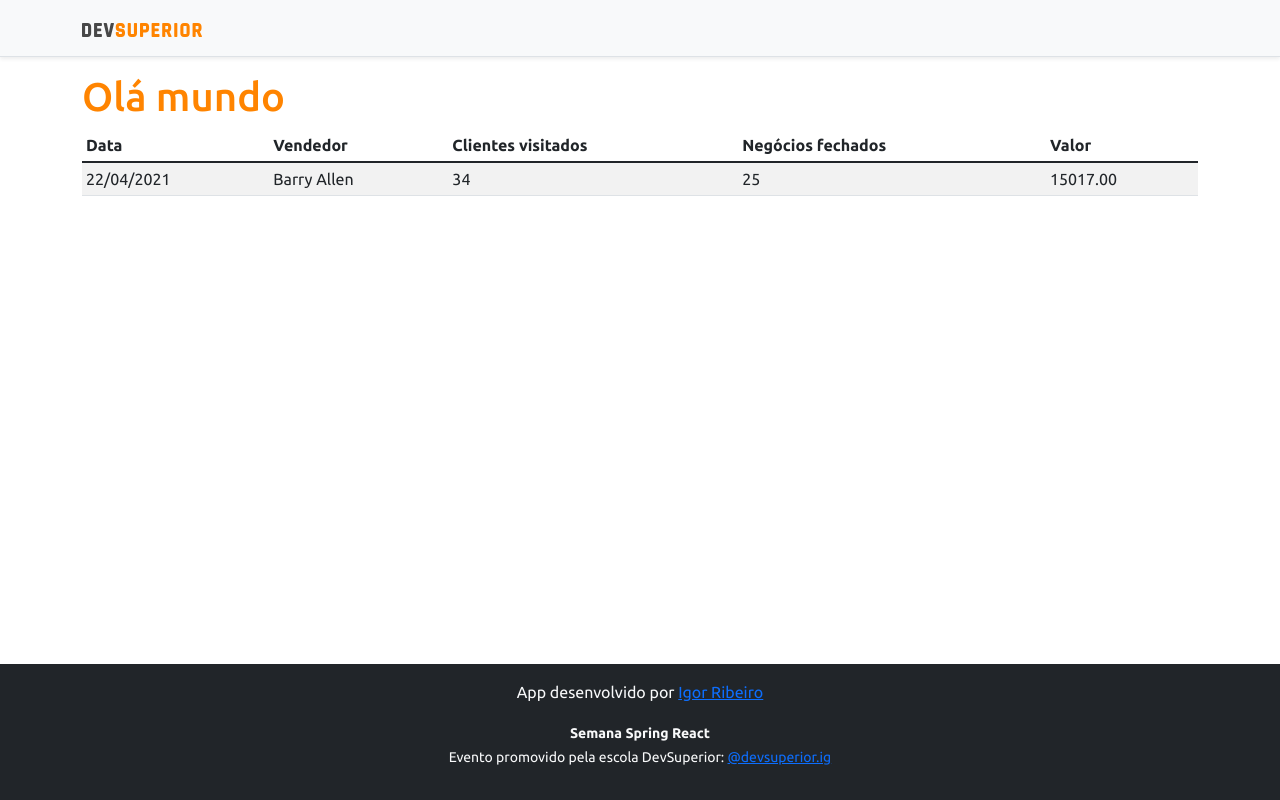
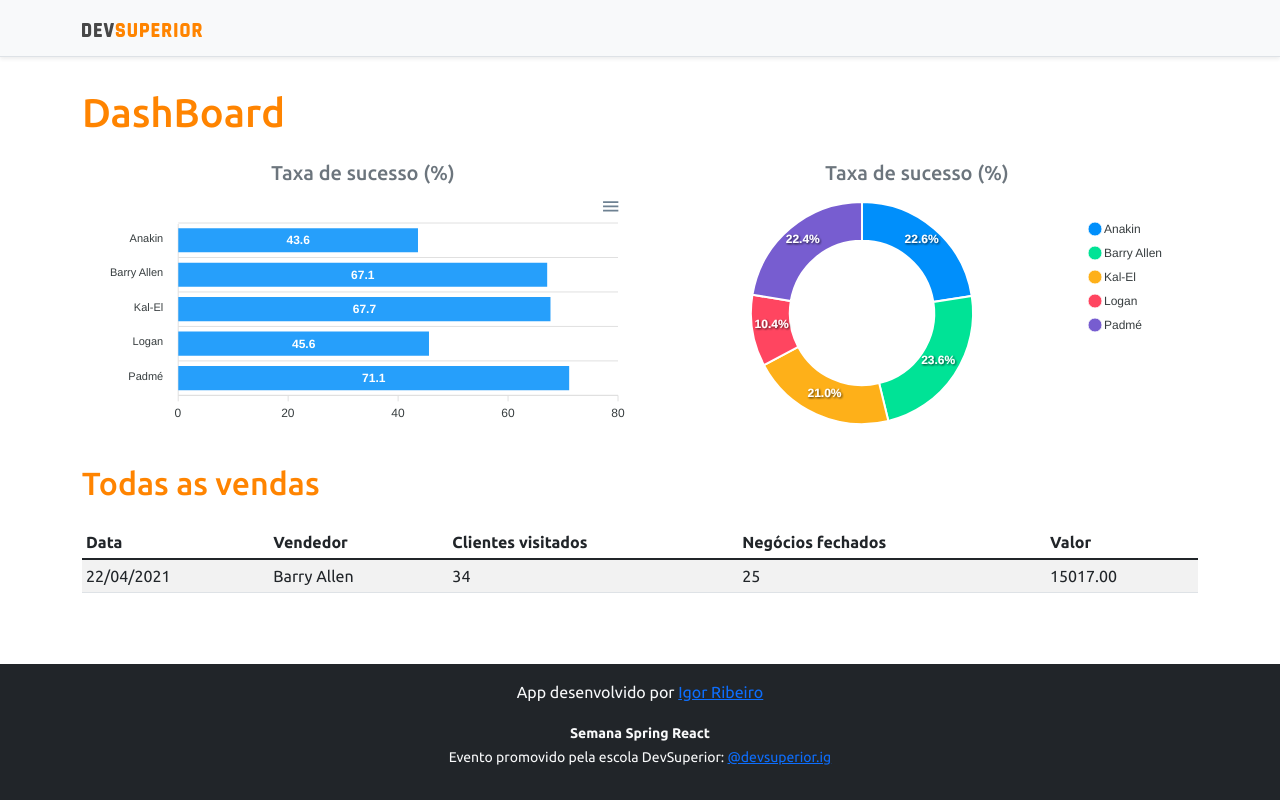
Before and after one commit to Igor265/projeto-sds4, a React (Create React App) app in the folder frontend/: page / in a window 1280 px wide. Built offline with nearby package versions, Linux system fonts and the light colour scheme.

Commit message:
Static charts

```diff
--- a/frontend/package.json
+++ b/frontend/package.json
@@ -11,8 +11,10 @@
     "@types/node": "^12.0.0",
     "@types/react": "^17.0.0",
     "@types/react-dom": "^17.0.0",
+    "apexcharts": "^3.28.1",
     "bootstrap": "^5.1.1",
     "react": "^17.0.2",
+    "react-apexcharts": "^1.3.9",
     "react-dom": "^17.0.2",
     "react-scripts": "4.0.3",
     "typescript": "^4.1.2",
--- a/frontend/src/App.tsx
+++ b/frontend/src/App.tsx
@@ -1,4 +1,6 @@
+import BarChart from 'components/BarChart';
 import DataTable from 'components/DataTable';
+import DonutChart from 'components/DonutChart';
 import Footer from 'components/Footer';
 import NavBar from 'components/NavBar';
 import React from 'react';
@@ -8,10 +10,24 @@
     <>
       <NavBar />
       <div className="container">
-        <h1 className="text-primary">Olá mundo</h1>
-        <DataTable/>
+        <h1 className="text-primary py-3">DashBoard</h1>
+
+        <div className="row px-3">
+          <div className="col-sm-6">
+            <h5 className="text-center text-secondary">Taxa de sucesso (%)</h5>
+            <BarChart />
+          </div>
+          <div className="col-sm-6">
+            <h5 className="text-center text-secondary">Taxa de sucesso (%)</h5>
+            <DonutChart />
+          </div>
+        </div>
+        <div className="py-3">
+          <h2 className="text-primary">Todas as vendas</h2>
+        </div>
+        <DataTable />
       </div>
-      <Footer/>
+      <Footer />
     </>
   );
 }
--- /dev/null
+++ b/frontend/src/components/BarChart/index.tsx
@@ -0,0 +1,35 @@
+import Chart from 'react-apexcharts';
+import React from 'react';
+
+function BarChart() {
+    const options = {
+        plotOptions: {
+            bar: {
+                horizontal: true,
+            }
+        },
+    };
+
+    const mockData = {
+        labels: {
+            categories: ['Anakin', 'Barry Allen', 'Kal-El', 'Logan', 'Padmé']
+        },
+        series: [
+            {
+                name: "% Sucesso",
+                data: [43.6, 67.1, 67.7, 45.6, 71.1]
+            }
+        ]
+    };
+
+    return (
+        <Chart
+            options={{ ...options, xaxis: mockData.labels }}
+            series={mockData.series}
+            type="bar"
+            height="240"
+        />
+    );
+}
+
+export default BarChart;
--- /dev/null
+++ b/frontend/src/components/DonutChart/index.tsx
@@ -0,0 +1,25 @@
+import Chart from 'react-apexcharts';
+import React from 'react';
+
+function DonutChart() {
+    const mockData = {
+        series: [477138, 499928, 444867, 220426, 473088],
+        labels: ['Anakin', 'Barry Allen', 'Kal-El', 'Logan', 'Padmé']
+    }
+
+    const options = {
+        legend: {
+            show: true
+        }
+    }
+    return (
+        <Chart
+            options={{ ...options, labels: mockData.labels }}
+            series={mockData.series}
+            type="donut"
+            height="240"
+        />
+    );
+}
+
+export default DonutChart;
```
Also changed, not shown: 1 other file (tests, documents, lock files or other folders).
